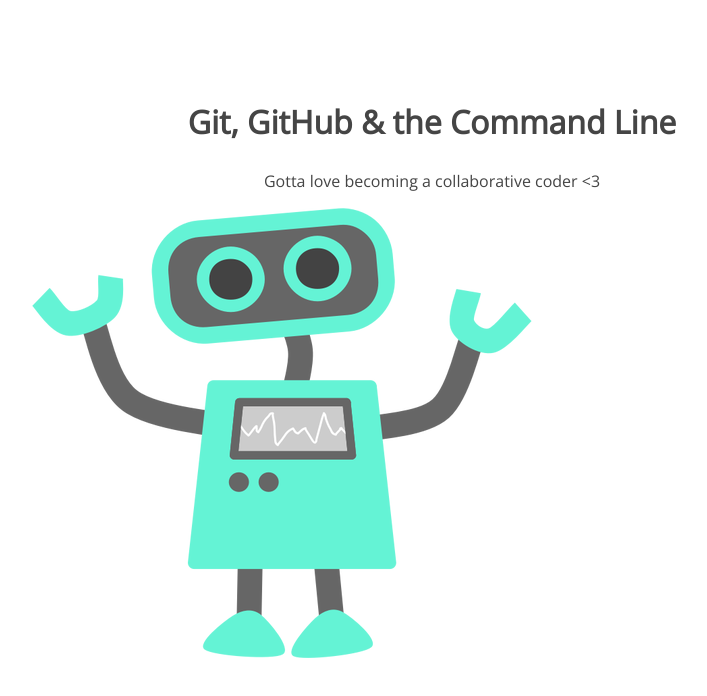
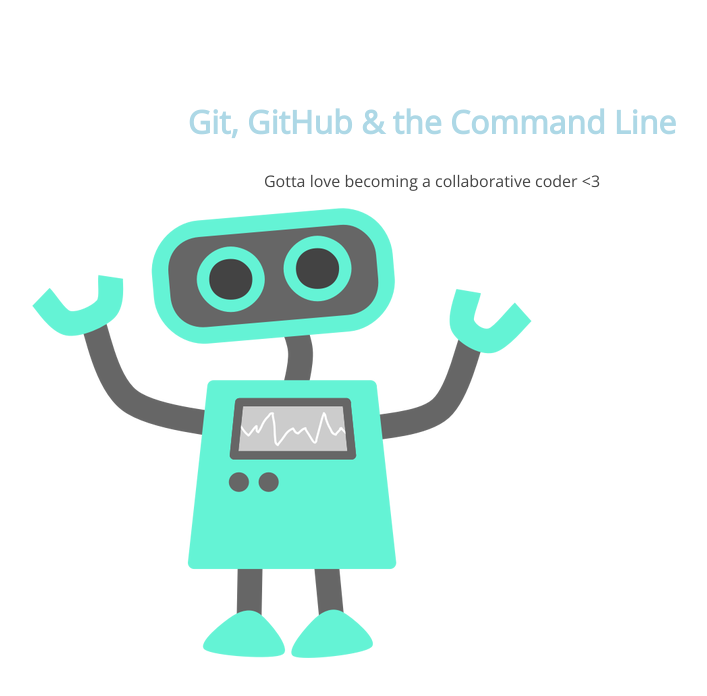
Before and after one commit to jettore519/105-project, a plain HTML site: page index.html in a window 1280 px wide. Shown: the whole page, without its empty margins (208-915 px from the left). Drawn offline with nearby package versions, Linux system fonts and the light colour scheme.

Commit message:
First commit on my own

```diff
--- a/css/style.css
+++ b/css/style.css
@@ -10,6 +10,7 @@ section p {
 section h1 {
 	font: 32px 'Open Sans';
 	font-weight: bold;
+	color: LightBlue;
 }
 section p {
 	font: 16px 'Open Sans';
```
